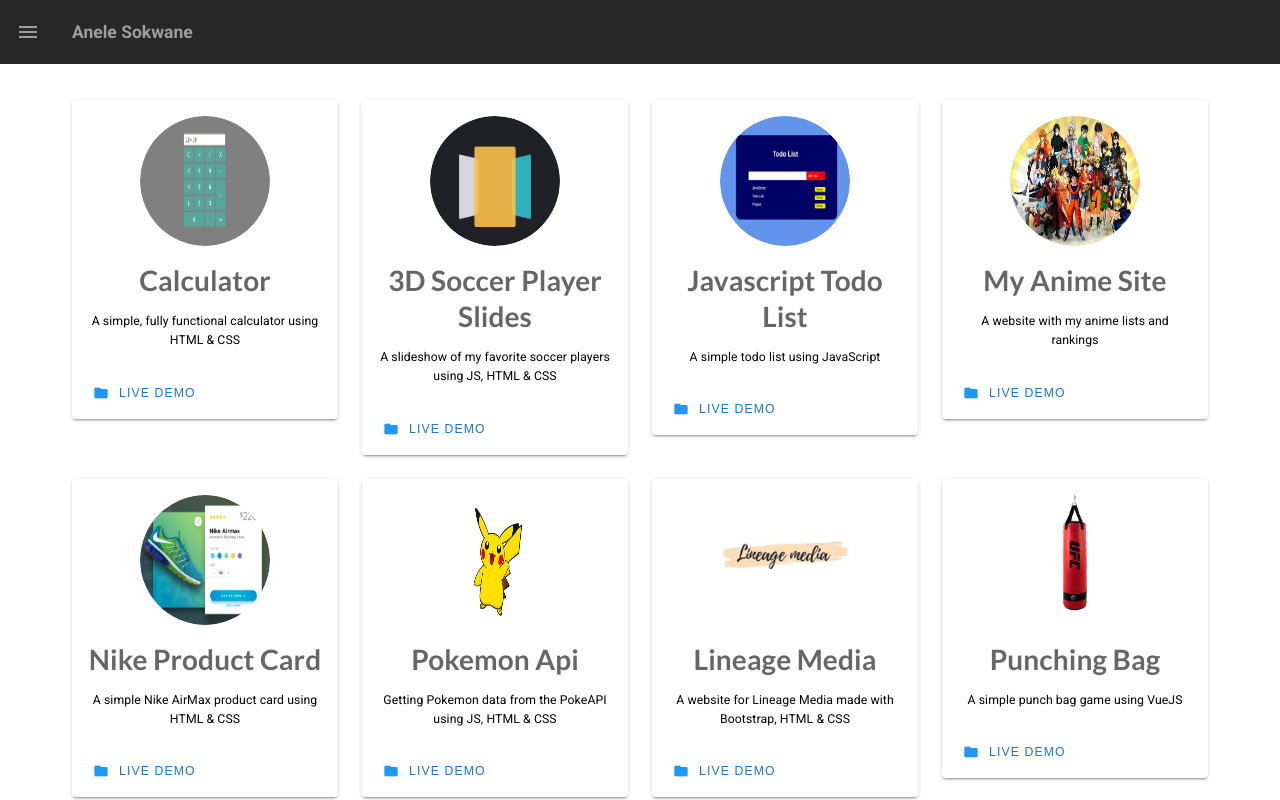
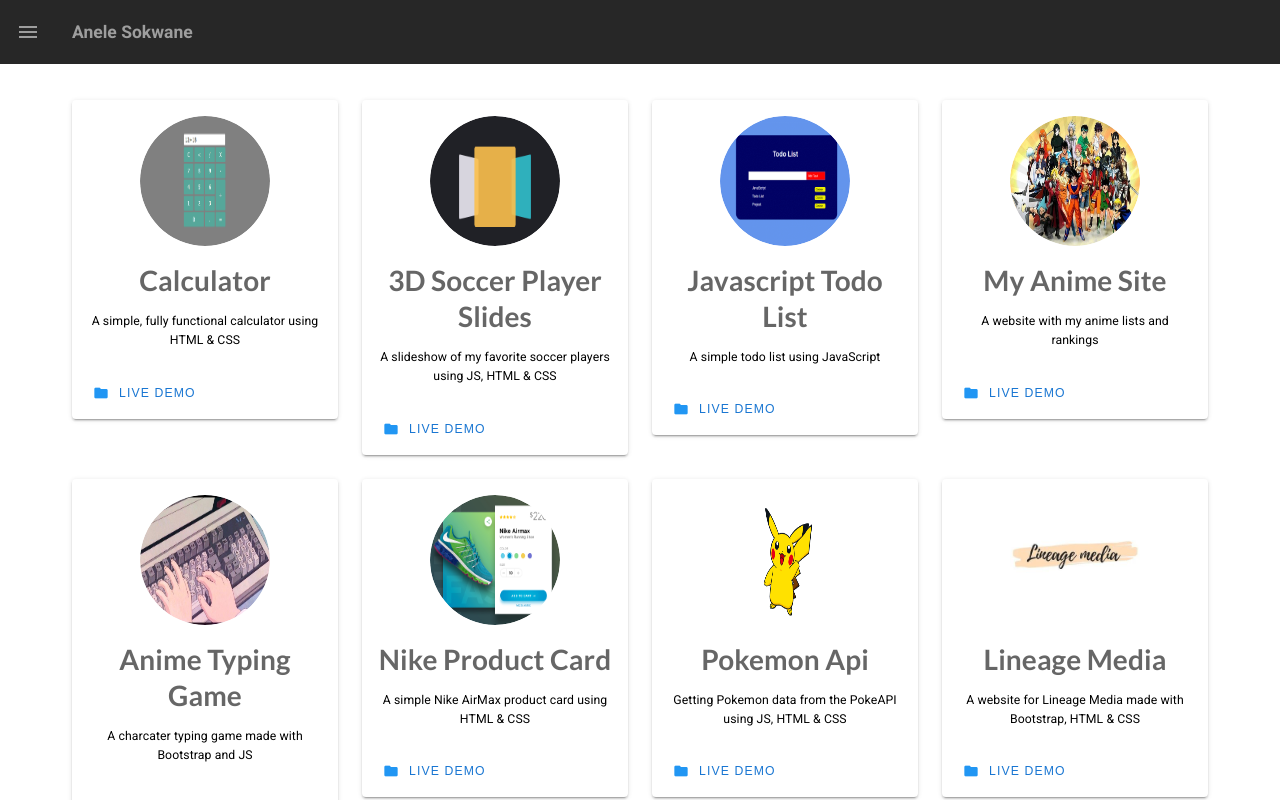
Before and after one commit to KingAJ19/-Portfolio, a Vue app: page /projects in a window 1280 px wide. Built offline with nearby package versions, Linux system fonts and the light colour scheme; a web font is replaced by a local one; what semantic-ui-vue would draw is missing.

Commit message:
Update Projects.vue

```diff
--- a/src/views/Projects.vue
+++ b/src/views/Projects.vue
@@ -36,6 +36,7 @@
         { name: '3D Soccer Player Slides', description: 'A slideshow of my favorite soccer players using JS, HTML & CSS', avatar: '/slides.png', link: 'https://soccer-player-slide.herokuapp.com' },
         { name: 'Javascript Todo List', description: 'A simple todo list using JavaScript', avatar: '/todo.png', link: 'https://javascript-todo-list-11.herokuapp.com' },
         { name: 'My Anime Site', description: 'A website with my anime lists and rankings', avatar: '/anime.jpg', link: 'https://aneles-anime-webpage.herokuapp.com' },
+        { name: 'Anime Typing Game', description: 'A charcater typing game made with Bootstrap and JS', avatar: './typing.jpg', link: 'https://anime-typing-game.herokuapp.com' },
         { name: 'Nike Product Card', description: 'A simple Nike AirMax product card using HTML & CSS', avatar: './shoes.jpg', link: 'https://nike-product-card.herokuapp.com' },
         { name: 'Pokemon Api', description: 'Getting Pokemon data from the PokeAPI using JS, HTML & CSS', avatar: './pikachu.png', link: 'https://pokemon-api-app-1.herokuapp.com' },
         { name: 'Lineage Media', description: 'A website for Lineage Media made with Bootstrap, HTML & CSS', avatar: './lineage.jpg', link: 'https://lineage-media.herokuapp.com' },
```
